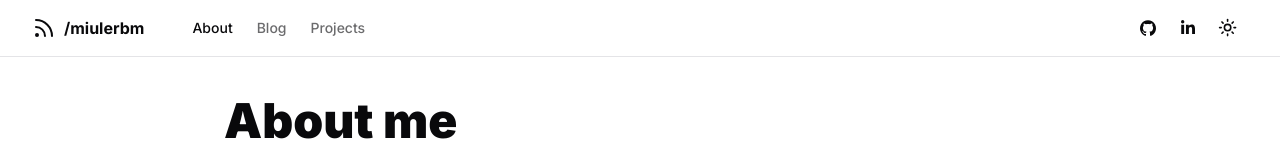
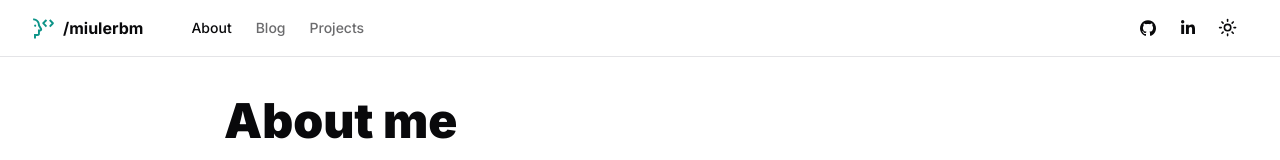
Before and after one commit to miulerbm/miuler-dev, a Next.js app: page /about in a window 1280 px wide. Shown: the top 160 px of the page. Built offline with nearby package versions, Linux system fonts and the light colour scheme; no server answers.

Commit message:
Adding the new icon and logo

```diff
--- a/components/icons.tsx
+++ b/components/icons.tsx
@@ -3,18 +3,41 @@ type IconProps = React.HTMLAttributes<SVGElement>;
 export const Icons = {
   logo: (props: IconProps) => (
     <svg
+      version="1.0"
       xmlns="http://www.w3.org/2000/svg"
-      viewBox="0 0 24 24"
-      fill="none"
-      stroke="currentColor"
-      strokeWidth="2"
-      strokeLinecap="round"
-      strokeLinejoin="round"
-      {...props}
+      width="23"
+      height="23"
+      viewBox="0 0 250.000000 243.000000"
+      preserveAspectRatio="xMidYMid meet"
     >
-      <path d="M4 11a9 9 0 0 1 9 9" />
-      <path d="M4 4a16 16 0 0 1 16 16" />
-      <circle cx="5" cy="19" r="1" />
+      <g
+        transform="translate(0.000000,243.000000) scale(0.100000,-0.100000)"
+        fill="#0D9488"
+        stroke="none"
+      >
+        <path
+          d="M120 2213 l0 -100 67 -7 c272 -28 463 -237 463 -507 0 -58 3 -64 125
+-273 69 -118 125 -217 125 -220 0 -3 -56 -6 -125 -6 l-125 0 0 -245 0 -245
+-215 0 -215 0 0 -245 0 -245 105 0 105 0 0 139 0 139 138 4 c102 3 145 8 168
+20 37 20 91 79 106 117 6 14 13 101 16 194 l4 167 27 0 c114 0 211 97 211 210
+0 59 -9 78 -145 310 -95 162 -97 166 -106 250 -15 146 -55 250 -143 367 -117
+155 -305 256 -503 270 l-83 6 0 -100z"
+        />
+        <path
+          d="M1308 2023 c-119 -121 -188 -198 -192 -216 -4 -17 -1 -40 9 -60 8
+-18 96 -113 195 -212 l180 -180 72 73 73 72 -143 142 -142 143 142 142 143
+143 -70 70 c-38 38 -72 70 -75 70 -3 0 -89 -84 -192 -187z"
+        />
+        <path
+          d="M1925 2140 l-70 -70 138 -138 c75 -75 137 -142 137 -147 0 -5 -62
+-72 -137 -147 l-138 -138 73 -72 72 -73 161 160 c191 189 219 225 219 273 0
+33 -15 51 -193 229 l-192 193 -70 -70z"
+        />
+        <path
+          d="M295 1626 c-116 -50 -75 -226 52 -226 38 0 50 5 79 34 28 28 34 42
+34 75 0 56 -22 95 -64 115 -41 19 -61 20 -101 2z"
+        />
+      </g>
     </svg>
   ),
   twitter: (props: IconProps) => (
--- a/components/main-nav.tsx
+++ b/components/main-nav.tsx
@@ -15,7 +15,7 @@ export function MainNav() {
         className="mr-6 flex items-center space-x-2 hover:scale-105"
       >
         <Icons.logo className="h-6 w-6" />
-        <span className="font-bold">{siteConfig.name}</span>
+        <span className="font-bold hover:text-teal-600">{siteConfig.name}</span>
       </Link>
       <Link
         href={"/about"}
```
Also changed, not shown: 1 other file (tests, documents, lock files or other folders).
